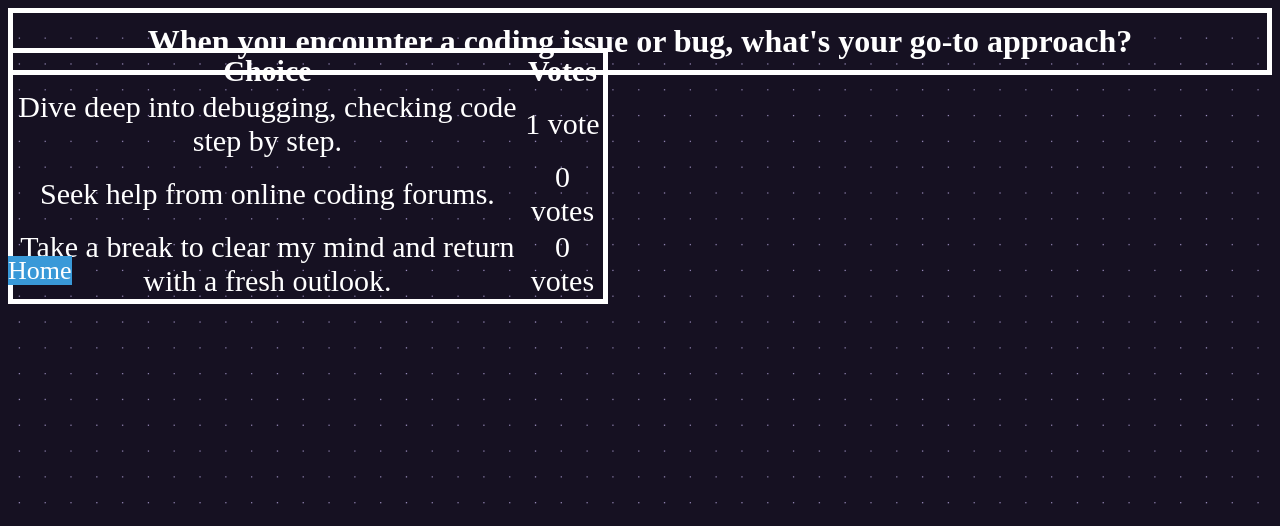
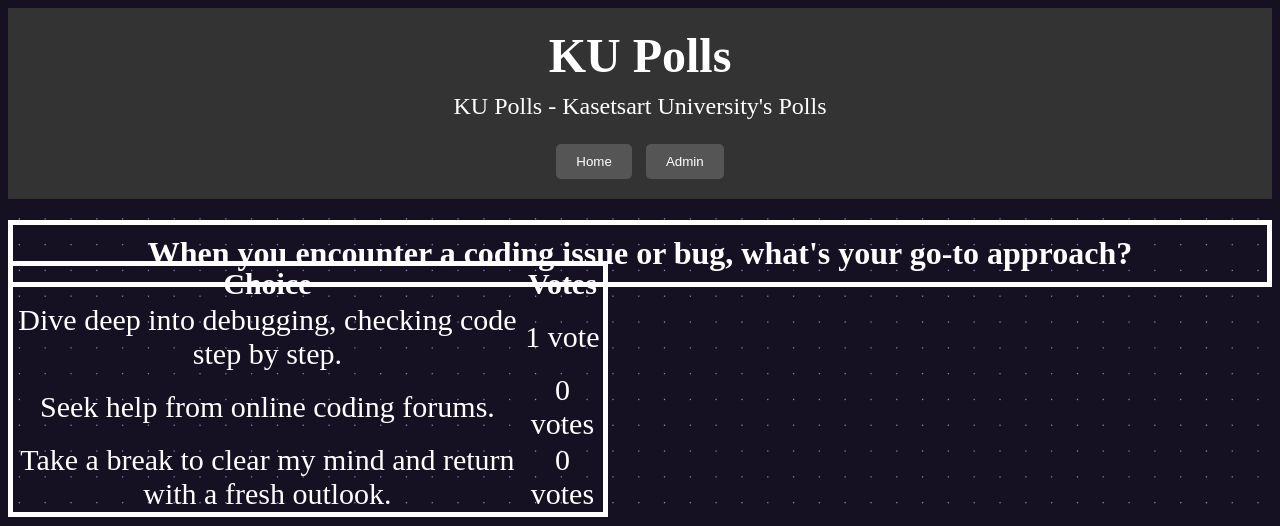
Before and after one commit to Qosanglesz/ku-polls, a Django app: page /polls/2/results/ in a window 1280 px wide. Shown: the top 526 px of the page. Run offline with Django 4.2, Linux system fonts and the light colour scheme; data comes from the database, SQL or seed files in the repository.

Commit message:
Navigation improvment2

```diff
--- a/polls/static/polls/style.css
+++ b/polls/static/polls/style.css
@@ -86,20 +86,6 @@
     border: 5px solid white;
 }
 
-.center-link a {
-    color: white;
-    font-size: 26px;
-    text-decoration: none;
-    transition: color 0.3s;
-    background-color: rgb(57, 153, 216);
-}
-
-
-.center-link a:hover {
-    color: #00ff00;
-    text-decoration: underline;
-}
-
 .result-button {
     background-color: aquamarine;
     color: black;
--- a/polls/templates/polls/index.html
+++ b/polls/templates/polls/index.html
@@ -3,15 +3,11 @@
 
 <div id="Webname" class="Header" style="background-color: #333; color: white; padding: 20px; text-align: center;">
     <h1 style="font-size: 48px; margin: 0;">KU Polls</h1>
-    <p style="font-size: 24px; margin-top: 10px;">KU Pool - Kasetsart University's Pooling Community</p>
+    <p style="font-size: 24px; margin-top: 10px;">KU Polls - Kasetsart University's Polls</p>
     <div style="margin-top: 20px;">
         <button class="Tablink" id="HomeLink" style="background-color: #555; color: white; padding: 10px 20px; border: none; border-radius: 5px; margin-right: 10px; cursor: pointer;">Home</button>
         <button class="Tablink" id="AdminLink" style="background-color: #555; color: white; padding: 10px 20px; border: none; border-radius: 5px; cursor: pointer;">Admin</button>
     </div>
-</div>
-
-<div class="Topic">
-    <h1>-KU Polls-</h1>
 </div>
 
 <div id="messages">
--- a/polls/templates/polls/results.html
+++ b/polls/templates/polls/results.html
@@ -1,5 +1,13 @@
 {% load static %}
 <link rel="stylesheet" href="{% static 'polls/style.css' %}">
+<div id="Webname" class="Header" style="background-color: #333; color: white; padding: 20px; text-align: center;">
+    <h1 style="font-size: 48px; margin: 0;">KU Polls</h1>
+    <p style="font-size: 24px; margin-top: 10px;">KU Polls - Kasetsart University's Polls</p>
+    <div style="margin-top: 20px;">
+        <button class="Tablink" id="HomeLink" style="background-color: #555; color: white; padding: 10px 20px; border: none; border-radius: 5px; margin-right: 10px; cursor: pointer;">Home</button>
+        <button class="Tablink" id="AdminLink" style="background-color: #555; color: white; padding: 10px 20px; border: none; border-radius: 5px; cursor: pointer;">Admin</button>
+    </div>
+</div>
 <h1 style="color: white;" class="questionResult">
     {{ question.question_text }}
 </h1>
@@ -21,6 +29,3 @@
         </tbody>
     </table>
 </div>
-<div class="center-link">
-    <a href="{% url 'polls:index' %}">Home</a>
-</div>
```
Also changed, not shown: polls/templates/polls/detail.html (+8 -0 lines). Lines whose indentation alone changed are shown as unchanged.
